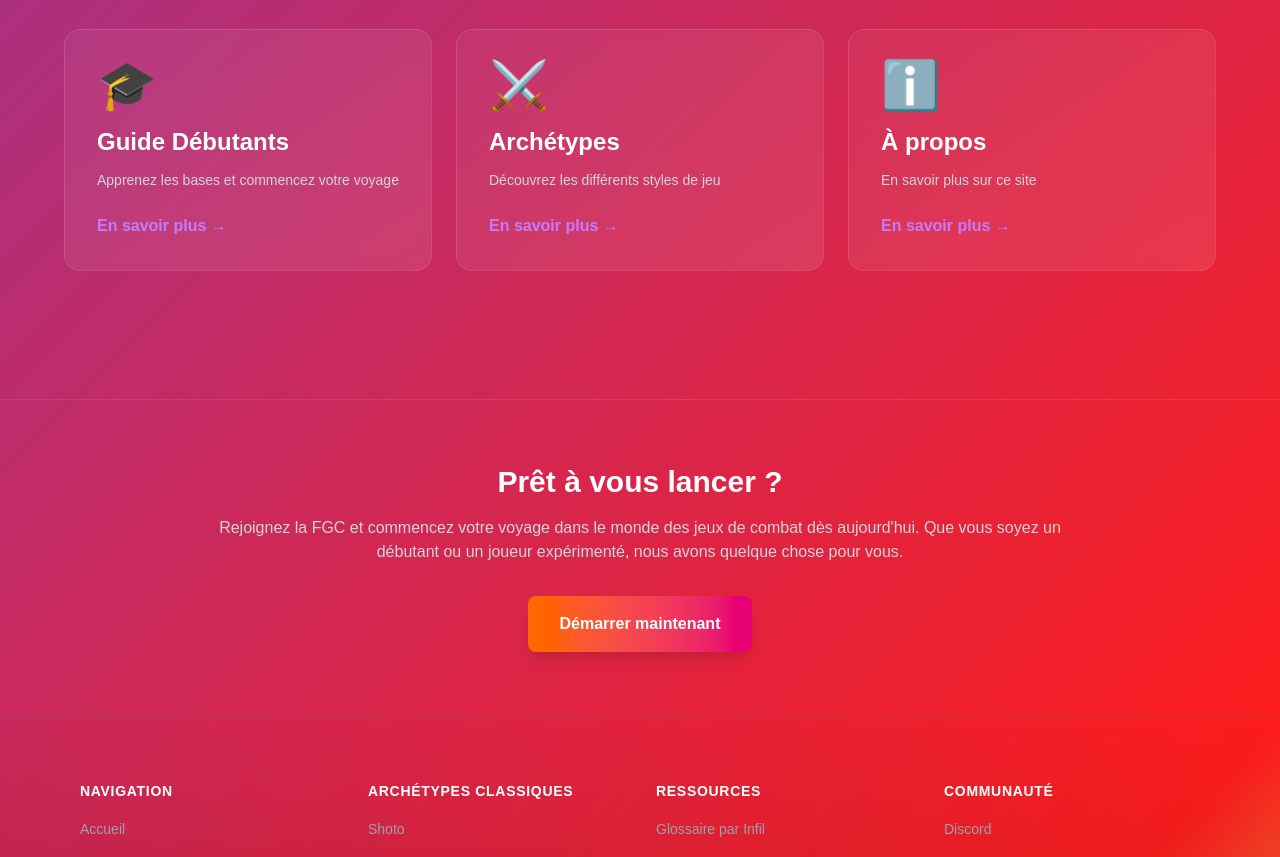
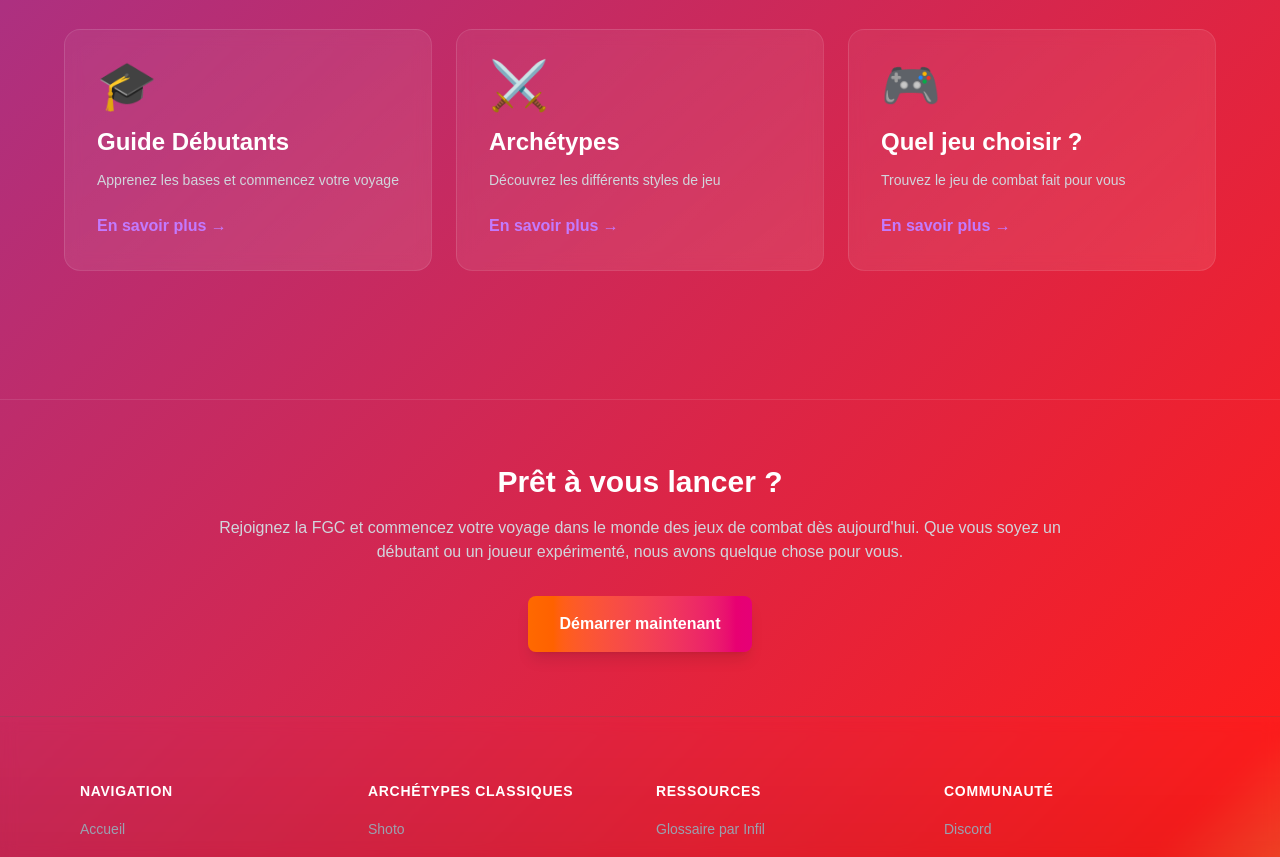
Before and after one commit to ndiayisma/ism-fgc-glossary, a Next.js app: page / in a window 1280 px wide. Shown: the part 1040-1897 px from the top of the page. Built offline with nearby package versions, Linux system fonts and the light colour scheme.

Commit message:
Refactorisation en Choose

```diff
--- a/app/choose/page.tsx
+++ b/app/choose/page.tsx
@@ -1,11 +1,11 @@
 import { Roboto } from "next/font/google";
 
-import GameStyleFilter from "../components/about/GameStyleFilter";
+import GameStyleFilter from "../components/choose/GameStyleFilter";
 import Section from "../components/Section";
 
 const roboto = Roboto({ subsets: ['latin'], weight: '500' });
 
-export default function About() {
+export default function Choose() {
   return (
     <div className="min-h-screen py-12">
       <div className="container mx-auto px-4 sm:px-6 lg:px-8 max-w-5xl">
--- a/app/components/Footer.tsx
+++ b/app/components/Footer.tsx
@@ -10,7 +10,7 @@ export default function Footer() {
         { label: "Accueil", href: "/" },
         { label: "Guide Débutants", href: "/beginner_guide" },
         { label: "Archétypes", href: "/archetypes" },
-        { label: "Quel jeux choisir ?", href: "/about" },
+        { label: "Quel jeux choisir ?", href: "/choose" },
       ],
     },
     {
--- a/app/components/Navbar.tsx
+++ b/app/components/Navbar.tsx
@@ -22,7 +22,7 @@ const Navbar = () => {
         { href: '/archetypes/grappler', label: 'Grappler' },
       ],
     },
-    { href: '/about', label: 'Quel jeu choisir ?' },
+    { href: '/choose', label: 'Quel jeu choisir ?' },
   ];
 
   // 1. Close mobile menu on route change
--- a/app/components/Section.tsx
+++ b/app/components/Section.tsx
@@ -3,7 +3,7 @@ import { Roboto } from "next/font/google";
 const roboto = Roboto({ subsets: ["latin"], weight: "500" });
 
 /**
- * Bloc de contenu générique utilisé sur les pages "About" et "Guide Débutant" :
+ * Bloc de contenu générique utilisé sur les pages "Choose" et "Guide Débutant" :
  * carte translucide + titre avec un petit accent dégradé, cohérent avec
  * l'identité violet/rose utilisée sur l'accueil.
  */
--- a/app/components/choose/GameStyleFilter.tsx
+++ b/app/components/choose/GameStyleFilter.tsx
@@ -34,7 +34,7 @@ type Filter = (typeof filters)[number];
 
 /**
  * Filtre par style de jeu (Traditionnel / Anime) pour la section
- * "Quel jeu choisir ?" de la page /about.
+ * "Quel jeu choisir ?" de la page /choose.
  */
 export default function GameStyleFilter() {
   const [active, setActive] = useState<Filter>("Tous");
--- a/app/layout.tsx
+++ b/app/layout.tsx
@@ -18,8 +18,8 @@ const geistMono = Geist_Mono({
 });
 
 export const metadata: Metadata = {
-  title: "FGCIsm",
-  description: "Generated by create next app",
+  title: "BegiGuide - Guide pour débutants dans le FGC",
+  description: "Gerez votre expérience dans le FGC avec un guide pour débutants, des archétypes, et des tutoriels détaillés.",
 };
 
 export default function RootLayout({
--- a/app/page.tsx
+++ b/app/page.tsx
@@ -20,10 +20,10 @@ export default function Home() {
       color: "from-red-500 to-orange-600",
     },
     {
-      title: "À propos",
-      description: "En savoir plus sur ce site",
-      href: "/about",
-      icon: "ℹ️",
+      title: "Quel jeu choisir ?",
+      description: "Trouvez le jeu de combat fait pour vous",
+      href: "/choose",
+      icon: "🎮",
       color: "from-pink-500 to-rose-600",
     },
   ];
```
